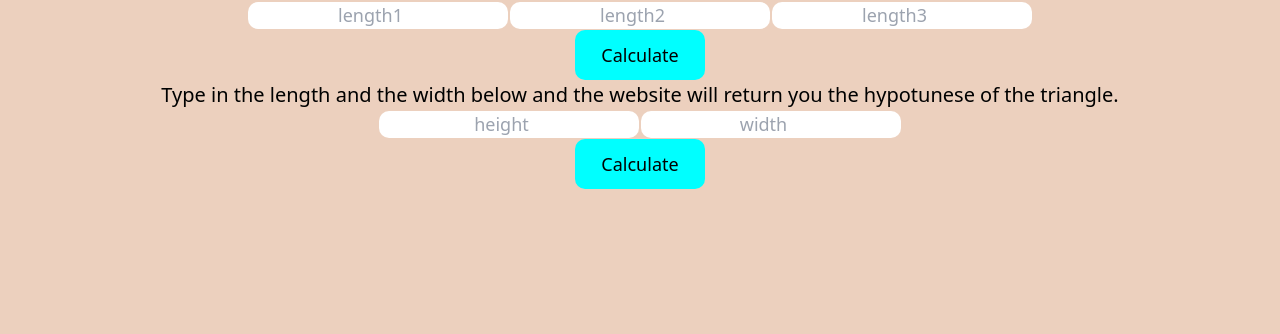
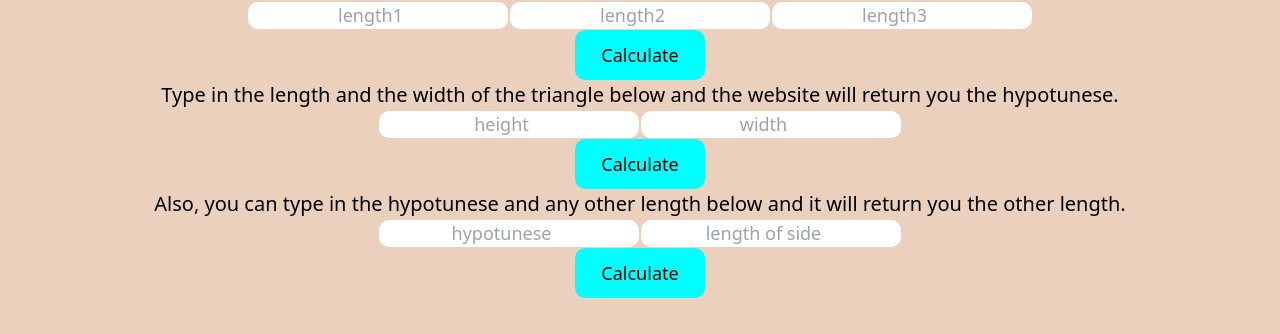
Before and after one commit to kesleryak/pythagoras-calculator, a React (Create React App) app: page / in a window 1280 px wide. Shown: the part 463-797 px from the top of the page. Built offline with nearby package versions, Linux system fonts and the light colour scheme.

Commit message:
Version 1.3

```diff
--- a/src/mycomponent.js
+++ b/src/mycomponent.js
@@ -38,6 +38,7 @@ function MyComponent() {
             }
 
         }}>Calculate</button>
+
         <p>You can also type in the lengths of the sides of the triangle below.</p>
         <table>
             <tr>
@@ -48,11 +49,13 @@ function MyComponent() {
         </table>
         <button type='button' id='Calculate' onClick={() => {
             let pyt = [0, 0, 0];
-            pyt[0] = (document.getElementById('length1').value**2);
-            pyt[1] = (document.getElementById('length2').value**2);
-            pyt[2] = (document.getElementById('length3').value**2);
+            pyt[0] = (document.getElementById('length1').value);
+            pyt[1] = (document.getElementById('length2').value);
+            pyt[2] = (document.getElementById('length3').value);
             pyt.sort(function(a, b){return a - b});
-            if (pyt[0]+pyt[1] == pyt[2]) {
+            if (pyt[0] < 0 || pyt[1] < 0 || pyt[2] < 0) {
+                alert("Are you crazy? Go to a mental hospital immediately.")
+            } else if (pyt[0]**2+pyt[1]**2 == pyt[2]**2) {
                 alert("Yes");
             }
             else {
@@ -60,7 +63,8 @@ function MyComponent() {
             }
 
         }}>Calculate</button>
-        <p>Type in the length and the width below and the website will return you the hypotunese of the triangle.</p>
+
+        <p>Type in the length and the width of the triangle below and the website will return you the hypotunese.</p>
         <table>
             <tr>
                 <td><input type='number' id='height' placeholder='height'></input></td>
@@ -69,9 +73,33 @@ function MyComponent() {
 
         </table>
         <button type='button' id='Calculate' onClick={() => {
-            let height = document.getElementById('height').value**2;
-            let width = document.getElementById('width').value**2;
-            alert(Math.sqrt(height+width))
+            let height = document.getElementById('height').value;
+            let width = document.getElementById('width').value;
+            if (height < 0 || width < 0) {
+                alert("Are you crazy? Go to a mental hospital immediately.")
+            } else {
+                alert(Math.sqrt(height**2+width**2))
+            }
+        }}>Calculate</button>
+
+        <p>Also, you can type in the hypotunese and any other length below and it will return you the other length.</p>
+        <table>
+            <tr>
+                <td><input type='number' id='hypotunese' placeholder='hypotunese'></input></td>
+                <td><input type='number' id='side' placeholder='length of side'></input></td>
+            </tr>
+
+        </table>
+        <button type='button' id='Calculate' onClick={() => {
+            let hypotunese = document.getElementById('hypotunese').value;
+            let side = document.getElementById('side').value;
+            if (hypotunese < side) {
+                alert("The length of the hypotunese cannot be less than the side.")
+            } else if (hypotunese < 0 || side < 0) {
+                alert("Are you crazy? Go to a mental hospital immediately.")
+            } else {
+                alert(Math.sqrt(hypotunese**2-side**2))
+            }
         }}>Calculate</button>
     </div>
   );
```
